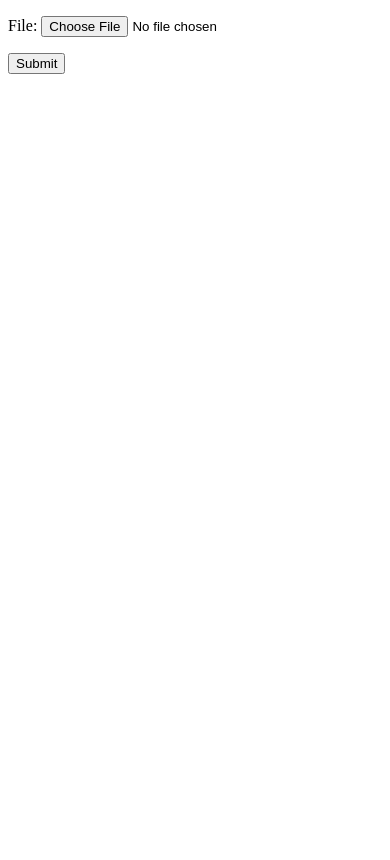
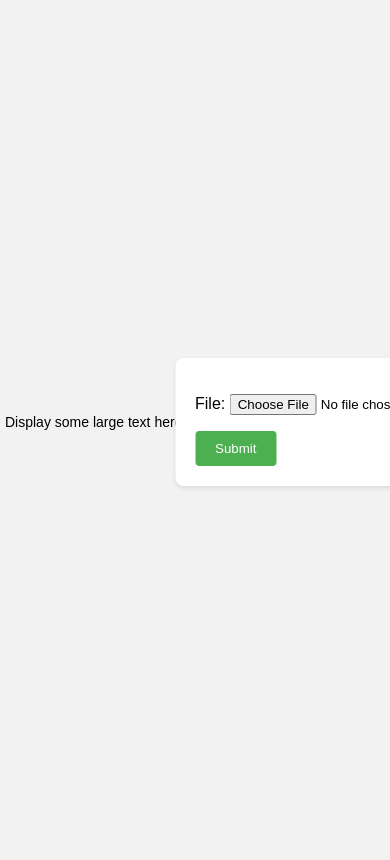
Before and after one commit to Nandika-A/Doc-to-Digital, a Django app: page / in a window 390 px wide; the page is wider, and only the part inside the window is pictured. Before the commit the page ends 74 px from the top of that part, so only its background shows below. Run offline with Django 3.2, Linux system fonts and the light colour scheme.

Commit message:
added design

```diff
--- a/templates/upload.html
+++ b/templates/upload.html
@@ -5,8 +5,82 @@
     <meta charset="UTF-8">
     <meta name="viewport" content="width=device-width, initial-scale=1.0">
     <title>Home</title>
+    <style>
+        body {
+            display: flex;
+            justify-content: center;
+            align-items: center;
+            height: 100vh;
+            background-color: #f2f2f2;
+            font-family: Arial, sans-serif;
+        }
+
+        .left-text {
+            position: absolute;
+            left: 20px;
+            top: 50%;
+            transform: translateY(-50%);
+            font-size: 24px;
+        }
+
+        @media (max-width: 768px) {
+            .left-text {
+                font-size: 18px;
+                left: 10px;
+            }
+        }
+
+        @media (max-width: 480px) {
+            .left-text {
+                font-size: 14px;
+                left: 5px;
+            }
+        }
+
+        form {
+            position: absolute;
+            right: 35%;
+            top: 50%;
+            transform: translate(50%, -50%);
+            width: 60%;
+            background-color: #fff;
+            padding: 20px;
+            border-radius: 8px;
+            box-shadow: 0 2px 4px rgba(0, 0, 0, 0.1);
+        }
+
+        @media (max-width: 768px) {
+            form {
+                right: 10%;
+                width: 80%;
+            }
+        }
+
+        @media (max-width: 480px) {
+            form {
+                right: 5%;
+                width: 90%;
+            }
+        }
+
+        input[type="submit"] {
+            background-color: #4CAF50;
+            color: #fff;
+            padding: 10px 20px;
+            border: none;
+            border-radius: 4px;
+            cursor: pointer;
+        }
+
+        input[type="submit"]:hover {
+            background-color: #45a049;
+        }
+    </style>
 </head>
 <body>
+    <div class="left-text">
+        Display some large text here
+    </div>
     <form method="post" enctype="multipart/form-data">
         {% csrf_token %}
         {{ form.as_p }}
```
